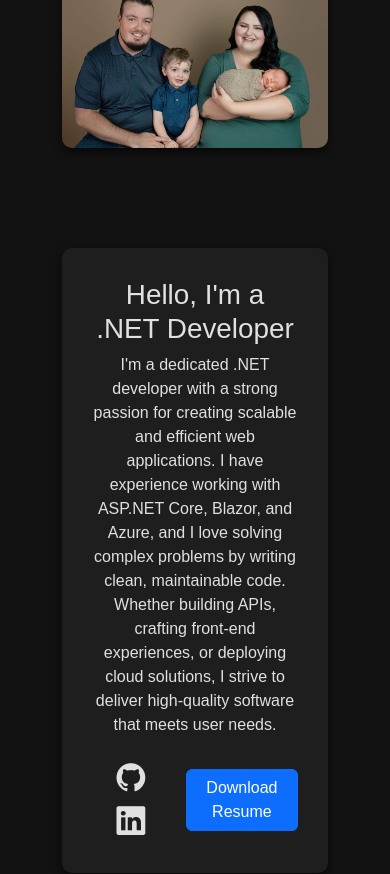
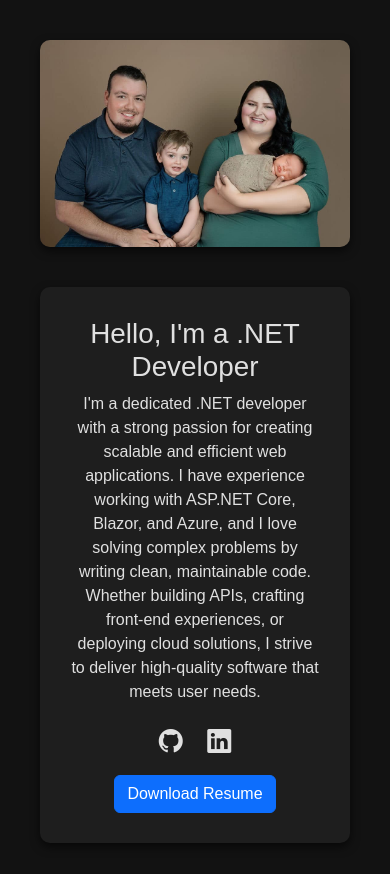
Before and after one commit to JustinBoehnen/justin.boehnen.net, a plain HTML site: page index.html in a window 390 px wide. Drawn offline with nearby package versions, Linux system fonts and the light colour scheme.

Commit message:
mobile friendly

```diff
--- a/index.html
+++ b/index.html
@@ -18,11 +18,13 @@
       flex-direction: column;
       align-items: center;
       justify-content: center;
-      height: 100vh;
+      min-height: 100vh;
+      padding: 20px;
     }
     .bio-section, .hero-section {
       width: 100%;
-      padding: 50px;
+      max-width: 900px;
+      padding: 20px;
     }
     .hero-card {
       background: #1e1e1e;
@@ -30,10 +32,12 @@
       border-radius: 10px;
       box-shadow: 0 4px 10px rgba(0, 0, 0, 0.6);
       text-align: center;
+      overflow: hidden;
     }
     .hero-card img {
       width: 100%;
-      border-radius: 10px;
+      height: auto;
+      display: block;
     }
     .bio {
       background: #1e1e1e;
@@ -42,8 +46,8 @@
       box-shadow: 0 4px 10px rgba(0, 0, 0, 0.6);
     }
     .social-links a {
-      font-size: 1.8rem;
-      margin: 0 15px;
+      font-size: 1.5rem;
+      margin: 0 10px;
       color: #e0e0e0;
     }
     .social-links a:hover {
@@ -51,9 +55,22 @@
     }
     .social-resume {
       display: flex;
+      flex-direction: column;
       align-items: center;
       justify-content: center;
       margin-top: 20px;
+    }
+    .social-resume .btn {
+      margin-top: 15px;
+    }
+    @media (min-width: 768px) {
+      .social-resume {
+        flex-direction: row;
+      }
+      .social-resume .btn {
+        margin-top: 0;
+        margin-left: 15px;
+      }
     }
   </style>
 </head>
@@ -80,7 +97,7 @@
             <a href="https://github.com/justinboehnen" target="_blank"><i class="bi bi-github"></i></a>
             <a href="https://linkedin.com/in/justinboehnen" target="_blank"><i class="bi bi-linkedin"></i></a>
           </div>
-          <a href="resume.pdf" class="btn btn-primary ms-3" download>Download Resume</a>
+          <a href="resume.pdf" class="btn btn-primary" download>Download Resume</a>
         </div>
       </div>
     </div>
```
